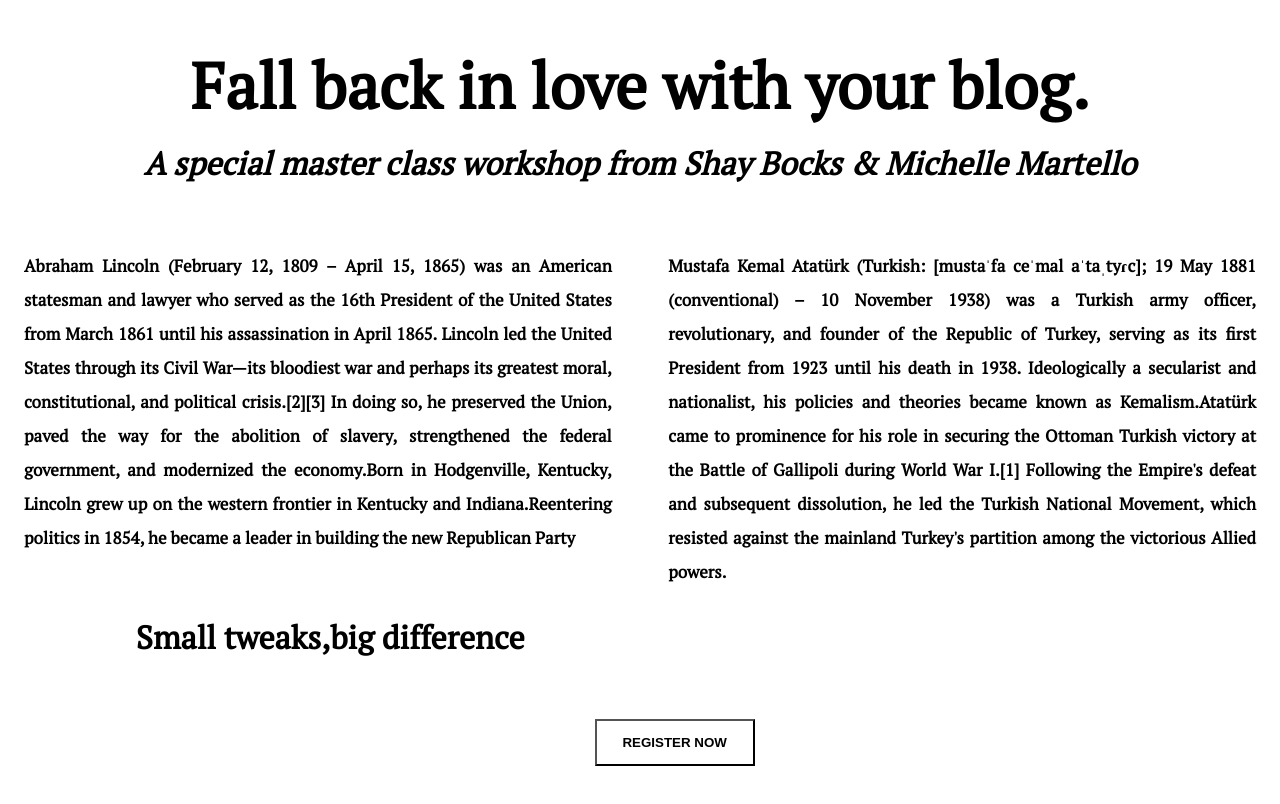
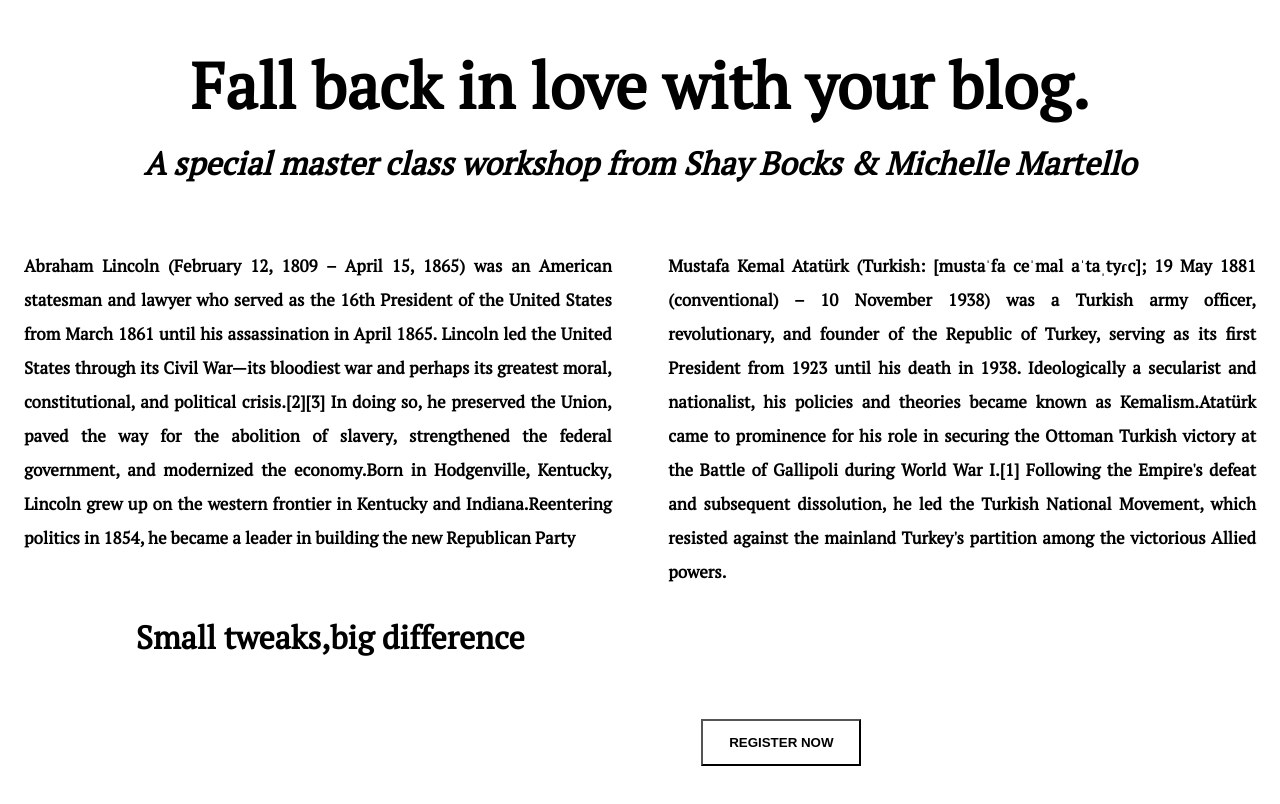
Before and after one commit to Mursel302/p105-29-12-2017-Mirmursal, a plain HTML site: page Homework--29.12.2017---PART_4/index.html in a window 1280 px wide. Drawn offline with Linux system fonts and the light colour scheme.

Commit message:
xirda deyihiklik

```diff
--- a/Homework--29.12.2017---PART_4/style.css
+++ b/Homework--29.12.2017---PART_4/style.css
@@ -51,7 +51,7 @@ margin-top: 13.5em;
     width: 12em;
     font-weight: 600;
     margin-bottom: 5em;
-    margin-left: 44em;
+    margin-left: 52em;
     margin-top: 3em;
 }
 .footer button:hover{
```
